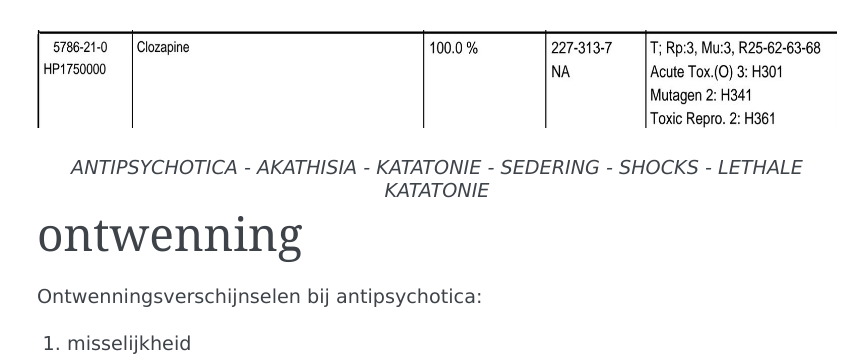
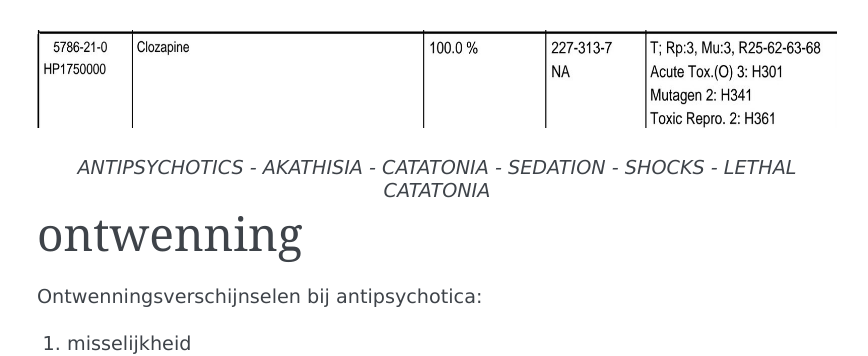
Before and after one commit to bthate/koning, a Sphinx documentation site: the page built from docs/ontwenning.rst, in a window 1280 px wide. Shown: the top 356 px of the page, without its empty margins (163-1031 px from the left). Built offline with Sphinx 7.4.7, drawn with Linux system fonts in a browser that asks for light colours.

Commit message:
update conf

```diff
--- a/docs/conf.py
+++ b/docs/conf.py
@@ -118,7 +118,7 @@ rst_prolog = """.. image:: bewijsgif4.jpg
     <br><br>
     <center>
     <i>
-    ANTIPSYCHOTICA - AKATHISIA - KATATONIE - SEDERING - SHOCKS - LETHALE KATATONIE
+    ANTIPSYCHOTICS - AKATHISIA - CATATONIA - SEDATION - SHOCKS - LETHAL CATATONIA
     </i>
     </center>
 
```
